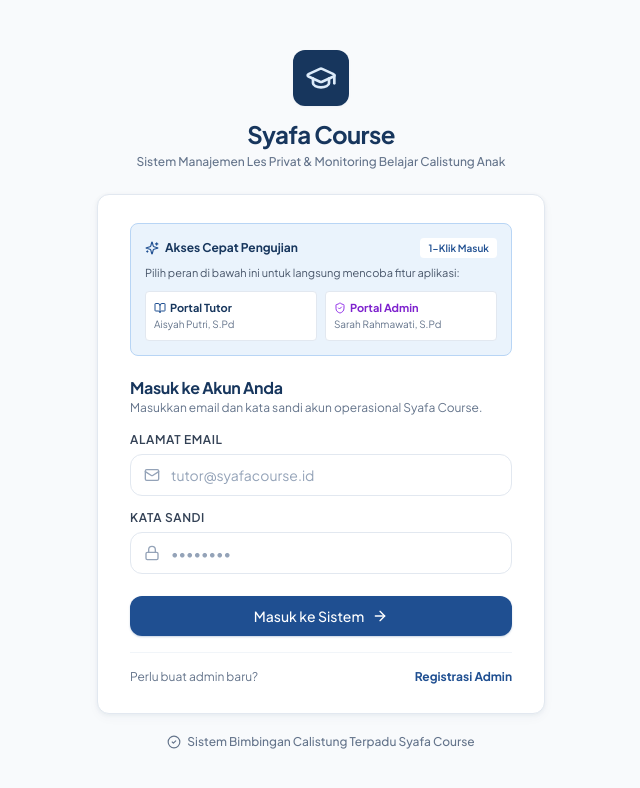
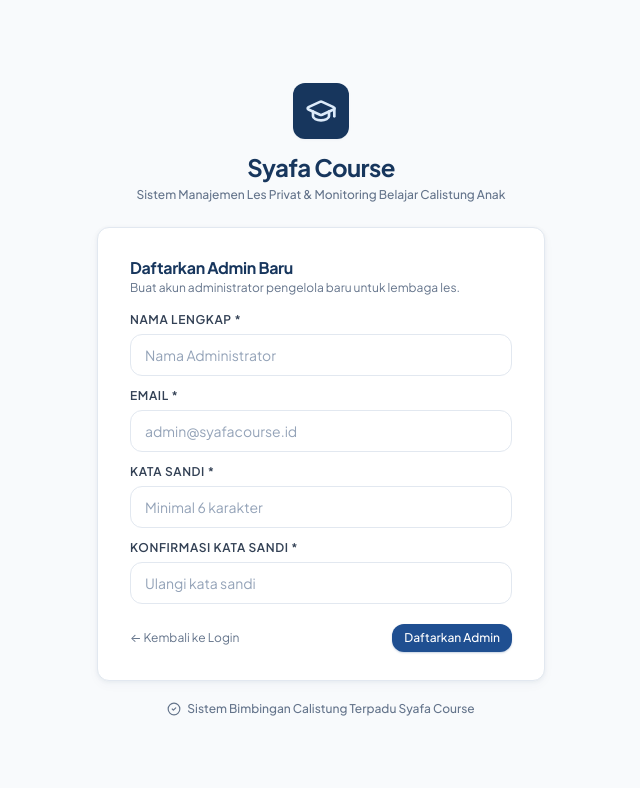
Before and after one commit to abdulhamidalghazalii/-bougenville-course, a React (Vite) app: page /login in a window 1280 px wide. Shown: the top 788 px of the page, without its empty margins (319-959 px from the left). Built offline with nearby package versions, Linux system fonts and the light colour scheme.

Commit message:
fix: revert mock demo shortcuts and restore clean operational production state

```diff
--- a/src/lib/store.ts
+++ b/src/lib/store.ts
@@ -84,31 +84,16 @@ class AppStore {
   }
 
   initialize() {
-    const defaultAccounts: UserAccount[] = [
-      {
-        ...MOCK_ADMIN,
-        passwordHash: btoa('admin123'),
-      },
-      ...MOCK_TUTORS.map((t) => ({
-        ...t,
-        passwordHash: btoa('tutor123'),
-      })),
-    ];
-
-    this.accounts = loadData<UserAccount[]>(STORAGE_KEYS.ACCOUNTS, defaultAccounts);
-    // Default logged in user to Tutor so visitor immediately sees the full Syafa Course experience
-    this.currentUser = loadData<Profile | null>(
-      STORAGE_KEYS.CURRENT_USER,
-      this.accounts.find((a) => a.role === 'tutor') || this.accounts[0] || null
-    );
-    this.students = loadData<Student[]>(STORAGE_KEYS.STUDENTS, MOCK_STUDENTS);
-    this.parents = loadData<Parent[]>(STORAGE_KEYS.PARENTS, MOCK_PARENTS);
+    this.currentUser = loadData<Profile | null>(STORAGE_KEYS.CURRENT_USER, null);
+    this.accounts = loadData<UserAccount[]>(STORAGE_KEYS.ACCOUNTS, []);
+    this.students = loadData<Student[]>(STORAGE_KEYS.STUDENTS, []);
+    this.parents = loadData<Parent[]>(STORAGE_KEYS.PARENTS, []);
     this.programs = loadData<Program[]>(STORAGE_KEYS.PROGRAMS, MOCK_PROGRAMS);
     this.indicators = loadData<LearningIndicator[]>(STORAGE_KEYS.INDICATORS, MOCK_INDICATORS);
-    this.schedules = loadData<Schedule[]>(STORAGE_KEYS.SCHEDULES, MOCK_SCHEDULES);
-    this.attendances = loadData<Attendance[]>(STORAGE_KEYS.ATTENDANCES, MOCK_ATTENDANCES);
-    this.sessions = loadData<LearningSession[]>(STORAGE_KEYS.SESSIONS, MOCK_SESSIONS);
-    this.reports = loadData<LearningReport[]>(STORAGE_KEYS.REPORTS, MOCK_REPORTS);
+    this.schedules = loadData<Schedule[]>(STORAGE_KEYS.SCHEDULES, []);
+    this.attendances = loadData<Attendance[]>(STORAGE_KEYS.ATTENDANCES, []);
+    this.sessions = loadData<LearningSession[]>(STORAGE_KEYS.SESSIONS, []);
+    this.reports = loadData<LearningReport[]>(STORAGE_KEYS.REPORTS, []);
     this.auditLogs = loadData<AuditLog[]>(STORAGE_KEYS.AUDIT_LOGS, []);
   }
 
--- a/src/pages/auth/LoginPage.tsx
+++ b/src/pages/auth/LoginPage.tsx
@@ -22,7 +22,7 @@ export const LoginPage: React.FC = () => {
   const navigate = useNavigate();
 
   const hasAdmin = store.hasAdminAccount();
-  const [isRegisterAdmin, setIsRegisterAdmin] = useState(false);
+  const [isRegisterAdmin, setIsRegisterAdmin] = useState(!hasAdmin);
 
   // Login form state
   const [email, setEmail] = useState('');
@@ -61,32 +61,6 @@ export const LoginPage: React.FC = () => {
     }
 
     setIsLoading(false);
-  };
-
-  const handleQuickLogin = (role: 'tutor' | 'admin') => {
-    if (role === 'tutor') {
-      const tutorAccount = store.accounts.find((a) => a.role === 'tutor') || {
-        email: 'aisyah@syafacourse.id',
-      };
-      const res = store.login(tutorAccount.email, 'tutor123');
-      if (res.success) {
-        navigate('/tutor');
-      } else {
-        setEmail(tutorAccount.email);
-        setPassword('tutor123');
-      }
-    } else {
-      const adminAccount = store.accounts.find((a) => a.role === 'admin') || {
-        email: 'admin@syafacourse.id',
-      };
-      const res = store.login(adminAccount.email, 'admin123');
-      if (res.success) {
-        navigate('/admin');
-      } else {
-        setEmail(adminAccount.email);
-        setPassword('admin123');
-      }
-    }
   };
 
   const handleRegisterAdmin = (e: React.FormEvent) => {
@@ -141,46 +115,6 @@ export const LoginPage: React.FC = () => {
 
       <div className="mt-6 sm:mx-auto sm:w-full sm:max-w-md">
         <div className="bg-white py-7 px-6 sm:px-8 shadow-card rounded-xl border border-slateGray-200 space-y-5">
-          {/* Quick Access Card (Sangat Membantu saat Uji Coba di Vercel) */}
-          <div className="p-3.5 rounded-lg bg-softBlue/60 border border-navyInk-200 text-xs space-y-2">
-            <div className="flex items-center justify-between">
-              <span className="font-bold text-navyInk-700 flex items-center gap-1.5">
-                <Sparkles className="w-3.5 h-3.5 text-navyInk-600" />
-                <span>Akses Cepat Pengujian</span>
-              </span>
-              <span className="text-[10px] text-navyInk-600 font-semibold bg-white px-2 py-0.5 rounded">
-                1-Klik Masuk
-              </span>
-            </div>
-            <p className="text-[11px] text-slateGray-600 leading-tight">
-              Pilih peran di bawah ini untuk langsung mencoba fitur aplikasi:
-            </p>
-            <div className="grid grid-cols-2 gap-2 pt-1">
-              <button
-                type="button"
-                onClick={() => handleQuickLogin('tutor')}
-                className="p-2 rounded bg-white border border-slateGray-200 text-navyInk-700 hover:bg-slateGray-50 transition-colors text-left"
-              >
-                <div className="font-bold text-[11px] flex items-center gap-1 text-navyInk-700">
-                  <BookOpen className="w-3 h-3 text-navyInk-600" />
-                  <span>Portal Tutor</span>
-                </div>
-                <div className="text-[10px] text-slateGray-500 truncate">Aisyah Putri, S.Pd</div>
-              </button>
-              <button
-                type="button"
-                onClick={() => handleQuickLogin('admin')}
-                className="p-2 rounded bg-white border border-slateGray-200 text-navyInk-700 hover:bg-slateGray-50 transition-colors text-left"
-              >
-                <div className="font-bold text-[11px] flex items-center gap-1 text-purple-700">
-                  <ShieldCheck className="w-3 h-3 text-purple-600" />
-                  <span>Portal Admin</span>
-                </div>
-                <div className="text-[10px] text-slateGray-500 truncate">Sarah Rahmawati, S.Pd</div>
-              </button>
-            </div>
-          </div>
-
           {!isRegisterAdmin ? (
             /* STANDARD LOGIN FORM */
             <div>
```
